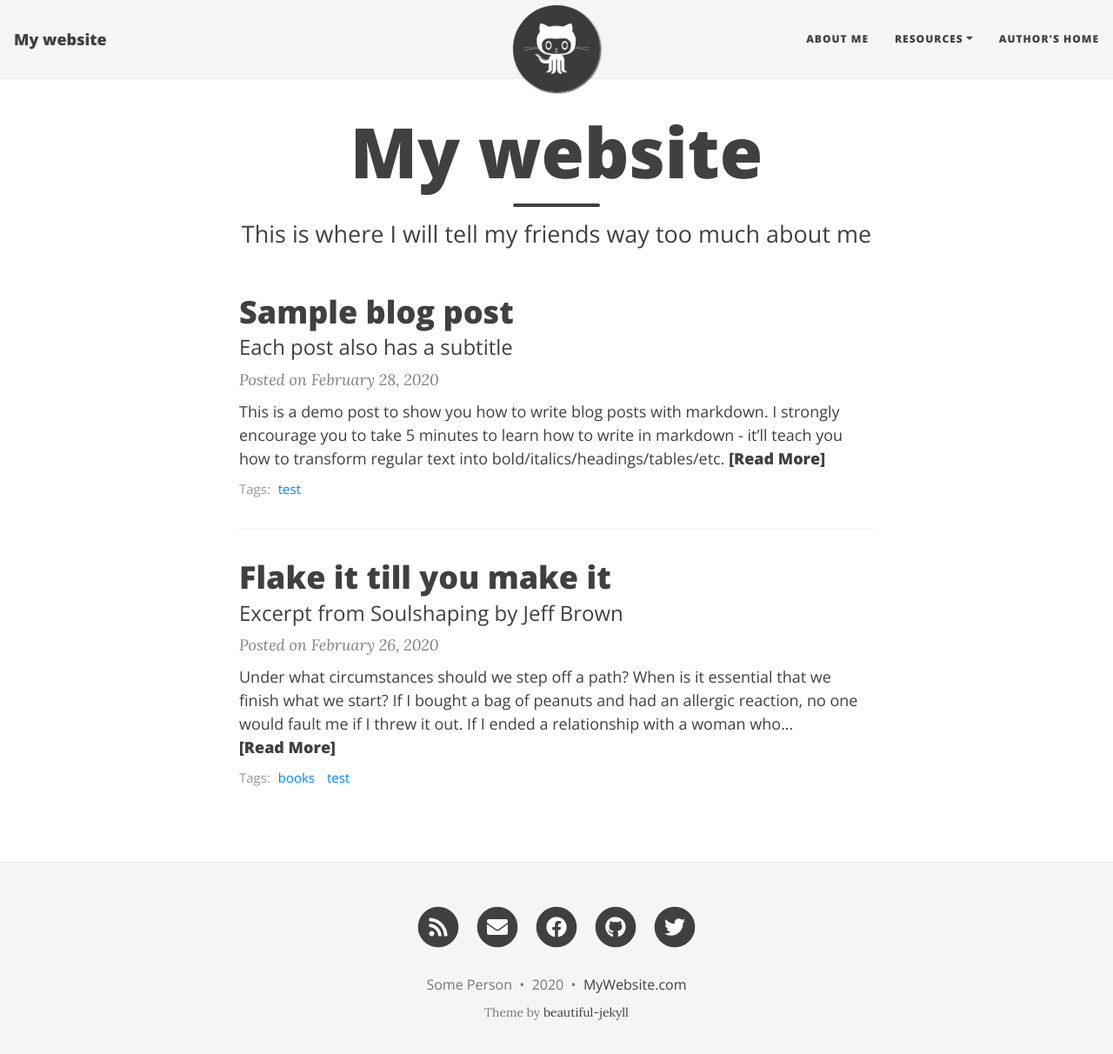
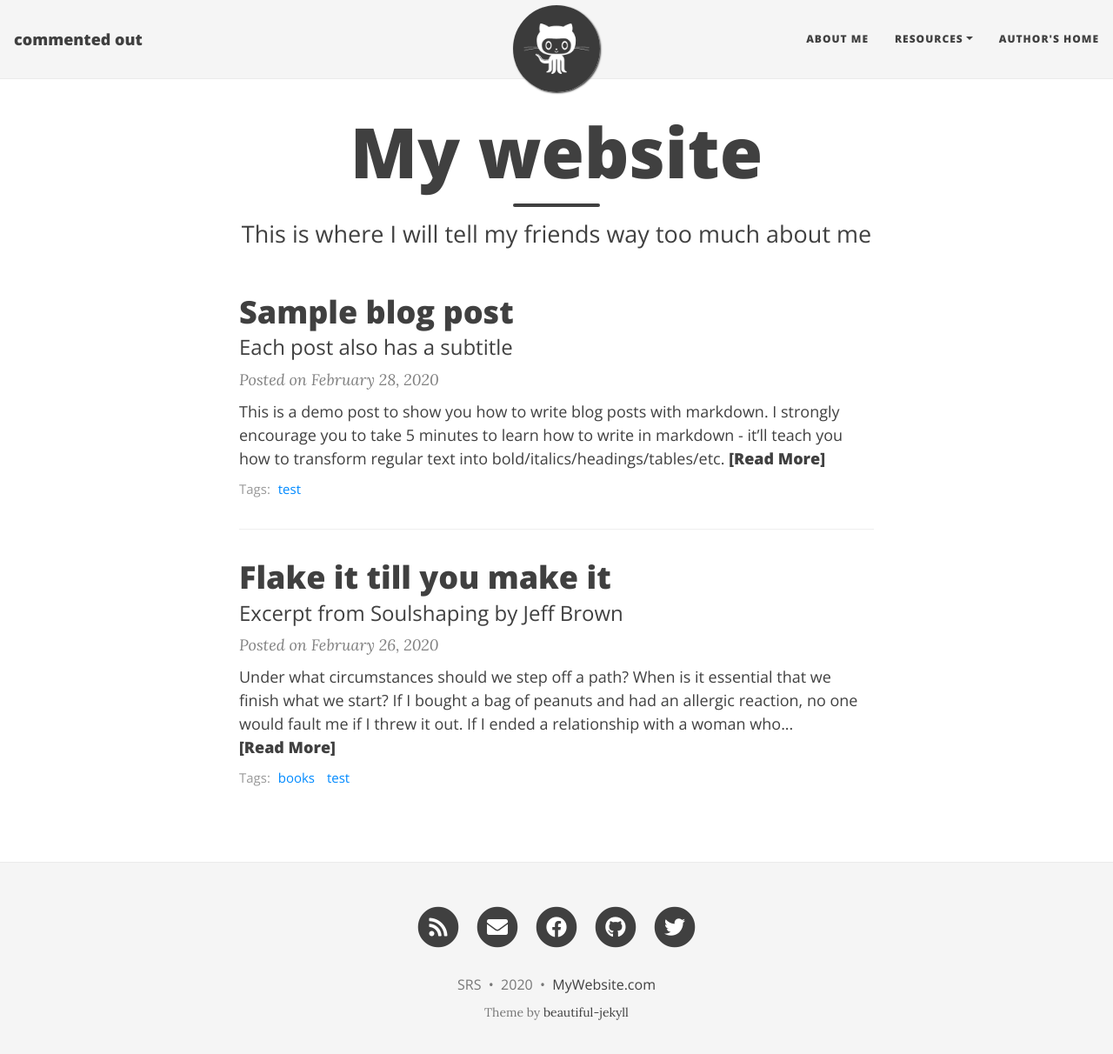
Before and after one commit to commentedout/commentedout.github.io, a Jekyll site: the page built from index.html, in a window 1280 px wide and 1225 px high. Shown: the top 1212 px of the window at 87% size. Built offline with Jekyll 4.4.1, drawn with Linux system fonts in a browser that asks for light colours; nearby versions of some CDN libraries; the list of posts is cut into pages by our own code.

Commit message:
Changed the title

```diff
--- a/_config.yml
+++ b/_config.yml
@@ -1,13 +1,13 @@
 # --- Basic options --- #
 
 # Name of website
-title: My website
+title: commented out
 
 # Short description of your site
-description: A virtual proof that I'm awesome
+description: Sharing what I have learnt with others
 
 # Your name to show in the footer
-author: Some Person
+author: SRS
 
 # --- List of links in the navigation bar --- #
 
```
